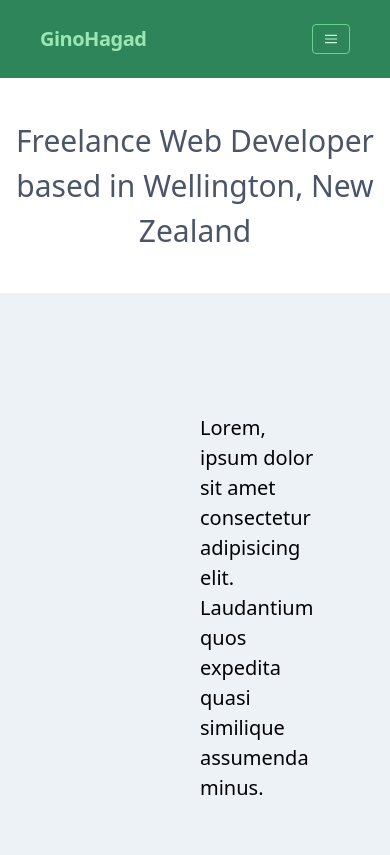
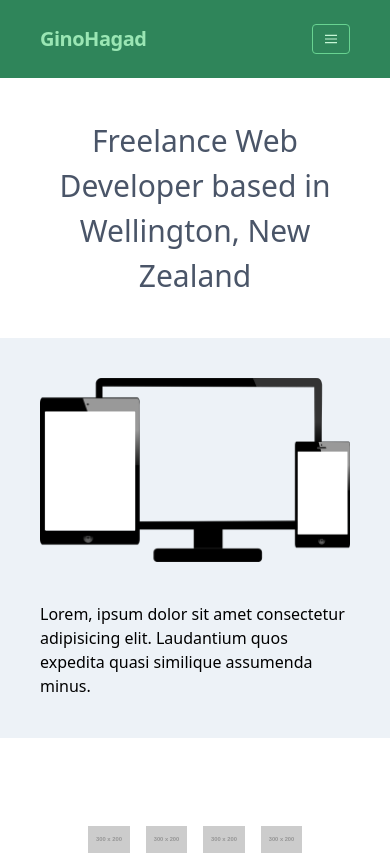
Before and after one commit to ginohagad/dev_portfolio, a React (Create React App) app: page / in a window 390 px wide. Shown: the top 855 px of the page. Built offline with nearby package versions, Linux system fonts and the light colour scheme.

Commit message:
Made Intro and Hero section responsive for mobile.

```diff
--- a/src/components/Main/Hero.js
+++ b/src/components/Main/Hero.js
@@ -3,9 +3,9 @@ import devices from '../../images/devices.png';
 
 export default function Hero() {
   return (
-    <div className="bg-gray-200 flex p-20">
-      <img className="flex-1 w-20 p-10" src={devices} alt="Devices" />
-      <h2 className="flex-1 text-xl p-10">Lorem, ipsum dolor sit amet consectetur adipisicing elit. Laudantium quos expedita quasi similique assumenda minus.</h2>
+    <div className="bg-gray-200 p-10 md:flex md:p-20">
+      <img className="block md:flex-1 md:w-40 md:p-10" src={devices} alt="Devices" />
+      <h2 className="block pt-10 md:flex-1 md:text-xl md:p-4">Lorem, ipsum dolor sit amet consectetur adipisicing elit. Laudantium quos expedita quasi similique assumenda minus.</h2>
     </div>
   )
 }
--- a/src/components/Main/Intro.js
+++ b/src/components/Main/Intro.js
@@ -4,7 +4,7 @@ export default function Intro() {
   return (
 		<div>
 			<div className="container mx-auto py-10">
-        <h1 className="text-3xl text-gray-700 text-center">Freelance Web Developer based in Wellington, New Zealand </h1>
+        <h1 className="text-3xl text-gray-700 text-center px-10 md:px-20">Freelance Web Developer based in Wellington, New Zealand </h1>
 			</div>
 		</div>
   )
```
